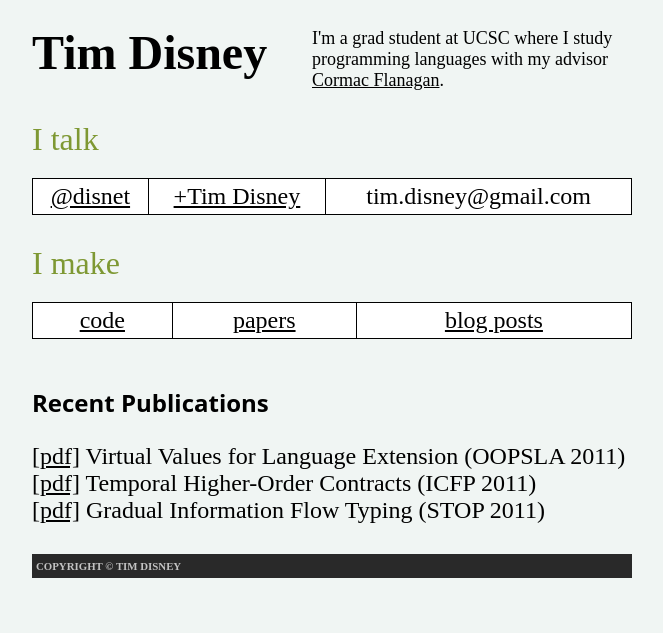
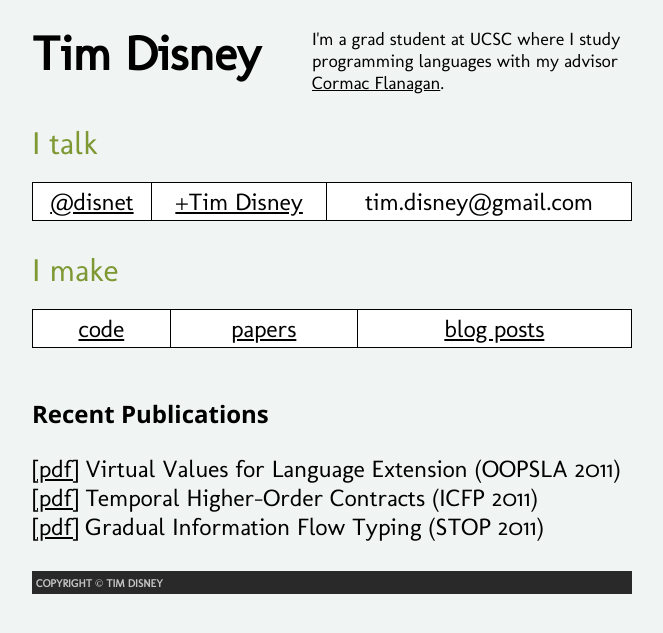
Before and after one commit to disnet/disnet.github.com, a Jekyll site: the page index.html, which Jekyll copies as it is, in a window 1280 px wide. Shown: the top 633 px of the page, without its empty margins (308-971 px from the left). Built offline with Jekyll 4.4.1, drawn with Linux system fonts in a browser that asks for light colours; comment, search, counter and statistics services are not loaded.

Commit message:
adding back the fonts

```diff
--- a/index.html
+++ b/index.html
@@ -11,6 +11,8 @@
   <link rel="alternate" type="application/atom+xml" title="Tim Disney - Atom" href="http://feeds.feedburner.com/Disnetdevcom">
 
 
+  <link  href="http://fonts.googleapis.com/css?family=Open+Sans:300,300italic,400,400italic,600,600italic,700,700italic,800,800italic" rel="stylesheet" type="text/css" >
+  <link  href="http://fonts.googleapis.com/css?family=Molengo:regular" rel="stylesheet" type="text/css" >
   <link rel="stylesheet" href="/style.css" type="text/css">
   <link rel="stylesheet" href="/pygments.css" type="text/css">
 
```
